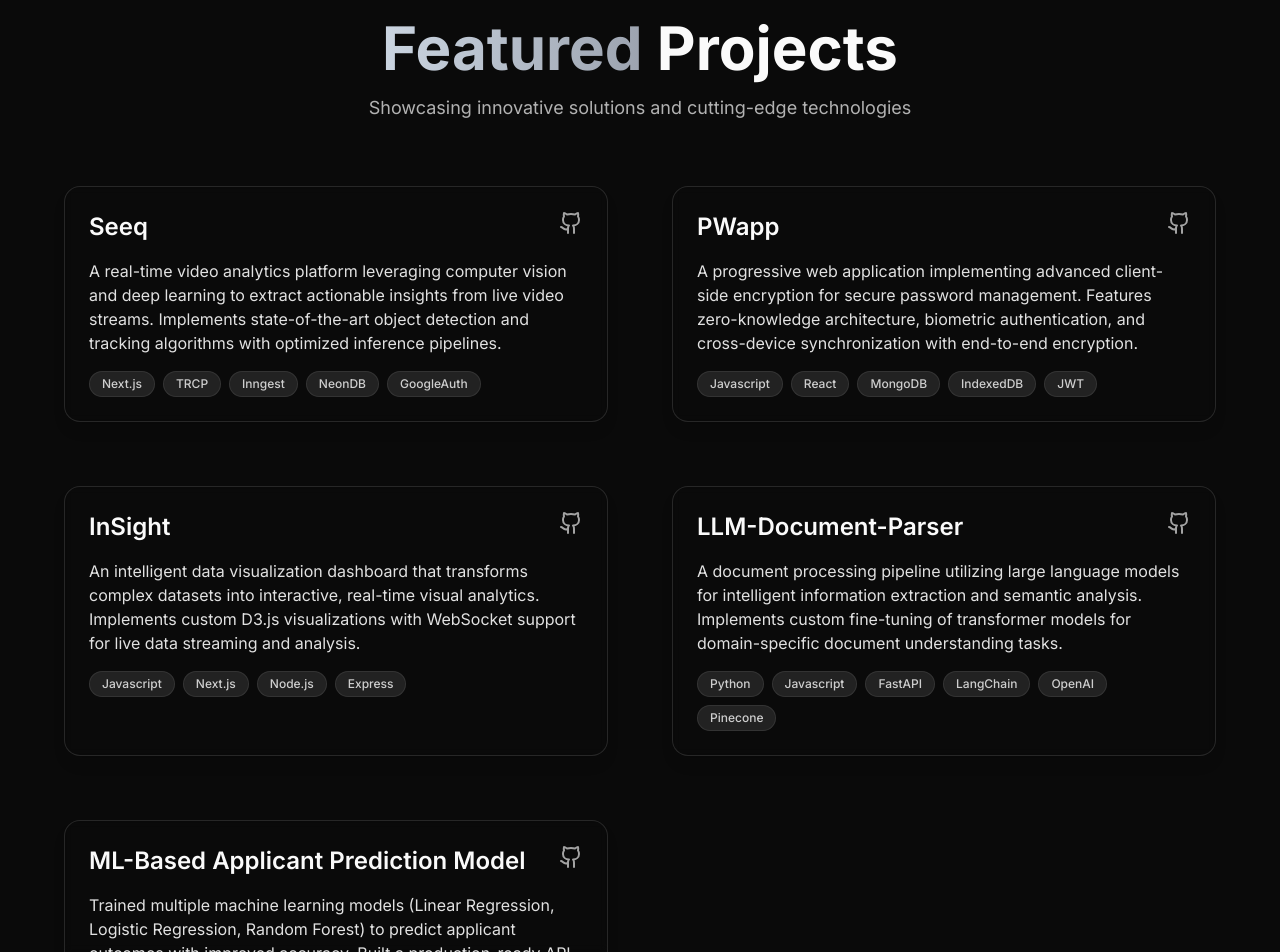
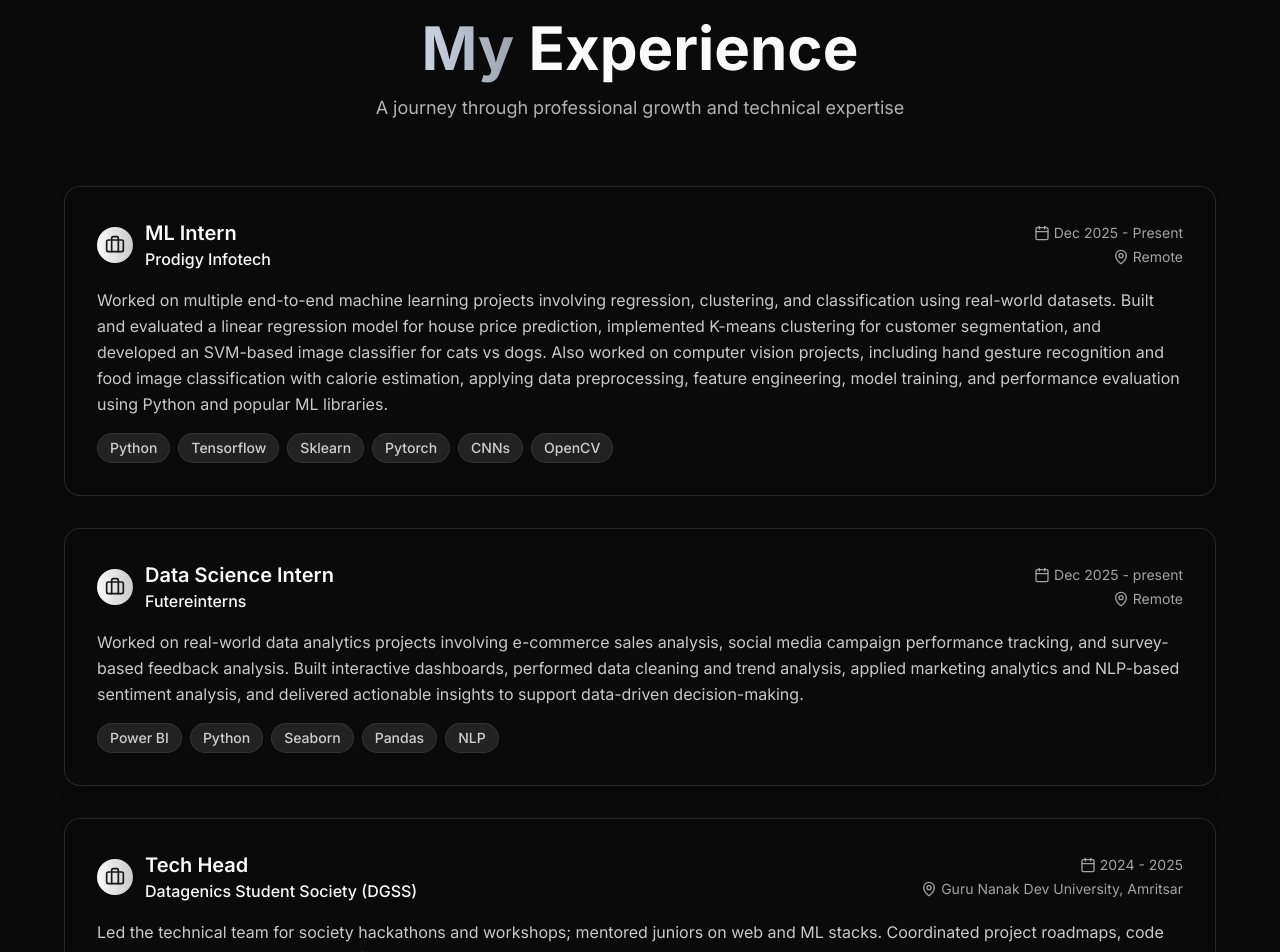
Before and after one commit to iVishav48/Portfolio, a Next.js app: page / in a window 1280 px wide. Shown: the part 1848-2800 px from the top of the page. Built offline with nearby package versions, Linux system fonts and the light colour scheme.

Commit message:
added experience section and uploaded updated resume.

```diff
--- a/src/app/page.tsx
+++ b/src/app/page.tsx
@@ -1,13 +1,13 @@
 import Header from "@/components/header";
 import Hero from "@/components/hero";
 import About from "@/components/about";
+import Experience from "@/components/experience";
 import { ClickSparkProvider } from "@/components/providers/click-spark-provider";
 import SocialSidebar from "@/components/ui/social-sidebar";
 import Projects from "@/components/projects";
 import Skills from "@/components/skill";
 import Contact from "@/components/contact";
 import Footer from "@/components/footer";
-
 
 export default function Home() {
   return (
@@ -22,6 +22,7 @@ export default function Home() {
         <SocialSidebar />
         <Hero />
         <About />
+        <Experience />
         <Projects />
         <Skills />
         <Contact />
--- a/src/components/about.tsx
+++ b/src/components/about.tsx
@@ -37,7 +37,7 @@ export default function About() {
         <motion.div
           initial={{ opacity: 0, y: 30 }}
           animate={isInView ? { opacity: 1, y: 0 } : { opacity: 0, y: 30 }}
-          transition={{ duration: 0.5 }}
+          transition={{ duration: 0.3 }}
           className="mb-16 text-center"
         >
           <h2 className="mb-4 text-4xl font-bold md:text-5xl lg:text-6xl">
@@ -54,7 +54,7 @@ export default function About() {
           <motion.div
             initial={{ opacity: 0, x: -30 }}
             animate={isInView ? { opacity: 1, x: 0 } : { opacity: 0, x: -30 }}
-            transition={{ duration: 0.5, delay: 0.1 }}
+            transition={{ duration: 0.3, delay: 0.05 }}
             className="space-y-6"
           >
             <h3 className="text-2xl font-semibold">Professional Journey</h3>
@@ -70,24 +70,26 @@ export default function About() {
               When I am not coding, you will find me exploring new technologies, contributing to open-source projects, or sharing knowledge with the developer community. I also enjoy improving myself in any way possible and enjoying my hobbies.
             </p>
 
-            <motion.a
-              href="/updated resume.pdf"
-              target="_blank"
-              rel="noopener noreferrer"
+            <motion.button
+              onClick={() => {
+                const element = document.querySelector("#projects");
+                if (element) {
+                  element.scrollIntoView({ behavior: "smooth" });
+                }
+              }}
               whileHover={{ scale: 1.05 }}
               whileTap={{ scale: 0.95 }}
-              className="group relative mt-6 inline-flex items-center gap-2 rounded-full bg-gradient-to-r from-primary to-primary/80 px-6 py-3 font-semibold text-primary-foreground transition-all hover:shadow-lg hover:shadow-primary/50"
+              className="group relative mt-6 inline-flex items-center gap-2 rounded-full border-2 border-primary/50 px-6 py-3 font-semibold text-foreground transition-all hover:scale-105 hover:border-primary hover:bg-primary/10"
             >
-              <Download className="h-5 w-5" />
-              Resume
+              View My Work
               <div className="absolute inset-0 -z-10 rounded-full bg-gradient-to-r from-primary/80 to-primary/60 opacity-0 transition-opacity group-hover:opacity-100" />
-            </motion.a>
+            </motion.button>
           </motion.div>
 
           <motion.div
             initial={{ opacity: 0, x: 30 }}
             animate={isInView ? { opacity: 1, x: 0 } : { opacity: 0, x: 30 }}
-            transition={{ duration: 0.5, delay: 0.15 }}
+            transition={{ duration: 0.3, delay: 0.1 }}
             className="space-y-6"
           >
             <h3 className="text-2xl font-semibold">What I Bring</h3>
--- a/src/components/contact.tsx
+++ b/src/components/contact.tsx
@@ -76,7 +76,7 @@ export default function Contact() {
     visible: {
       opacity: 1,
       transition: {
-        staggerChildren: 0.08,
+        staggerChildren: 0.05,
         delayChildren: 0.05,
         ease: [0.1, 0.1, 0.25, 1]
       }
@@ -95,11 +95,9 @@ export default function Contact() {
       scale: 1,
       transition: {
         type: "spring",
-        stiffness: 100,
+        stiffness: 150,
         damping: 20,
-        mass: 0.8,
-        velocity: 0,
-        restDelta: 0.001
+        mass: 0.8
       }
     }
   };
@@ -107,8 +105,8 @@ export default function Contact() {
   const leftPanelVariants = {
     hidden: {
       opacity: 0,
-      x: -60,
-      rotateY: -10
+      x: -40,
+      rotateY: -5
     },
     visible: {
       opacity: 1,
@@ -116,11 +114,9 @@ export default function Contact() {
       rotateY: 0,
       transition: {
         type: "spring",
-        stiffness: 80,
-        damping: 25,
-        mass: 0.9,
-        velocity: 0,
-        restDelta: 0.001
+        stiffness: 150,
+        damping: 20,
+        mass: 0.8
       }
     }
   };
@@ -128,8 +124,8 @@ export default function Contact() {
   const rightPanelVariants = {
     hidden: {
       opacity: 0,
-      x: 60,
-      rotateY: 10
+      x: 40,
+      rotateY: 5
     },
     visible: {
       opacity: 1,
@@ -137,12 +133,10 @@ export default function Contact() {
       rotateY: 0,
       transition: {
         type: "spring",
-        stiffness: 80,
-        damping: 25,
-        mass: 0.9,
-        velocity: 0,
-        restDelta: 0.001,
-        delay: 0.02
+        stiffness: 150,
+        damping: 20,
+        mass: 0.8,
+        delay: 0.03
       }
     }
   };
@@ -159,11 +153,9 @@ export default function Contact() {
       scale: 1,
       transition: {
         type: "spring",
-        stiffness: 90,
+        stiffness: 130,
         damping: 22,
-        mass: 0.8,
-        velocity: 0,
-        restDelta: 0.001
+        mass: 0.8
       }
     }
   };
@@ -180,11 +172,9 @@ export default function Contact() {
       scale: 1,
       transition: {
         type: "spring",
-        stiffness: 110,
+        stiffness: 150,
         damping: 20,
-        mass: 0.7,
-        velocity: 0,
-        restDelta: 0.001
+        mass: 0.7
       }
     }
   };
@@ -270,7 +260,7 @@ export default function Contact() {
           </h2>
           <motion.p
             variants={headingVariants}
-            transition={{ delay: 0.02 }}
+            transition={{ delay: 0.005 }}
             className="mx-auto max-w-2xl text-lg text-foreground/70"
           >
             Have a project in mind or just want to chat? Feel free to reach out!
@@ -304,7 +294,7 @@ export default function Contact() {
               </motion.h3>
               <motion.p
                 variants={cardVariants}
-                transition={{ delay: 0.01 }}
+                transition={{ delay: 0.003 }}
                 className="mb-6 text-sm text-foreground/70"
               >
                 Fill out the form below and I&apos;ll get back to you as soon as possible.
@@ -365,7 +355,7 @@ export default function Contact() {
 
                 <motion.button
                   variants={cardVariants}
-                  transition={{ delay: 0.02, type: "spring", stiffness: 400, damping: 25 }}
+                  transition={{ delay: 0.005, type: "spring", stiffness: 400, damping: 25 }}
                   type="submit"
                   whileHover={{ scale: status === "loading" ? 1 : 1.03 }}
                   whileTap={{ scale: status === "loading" ? 1 : 0.97 }}
@@ -478,7 +468,7 @@ aa                  <div className="flex items-center gap-2">
 
             <motion.div
               variants={cardVariants}
-              transition={{ delay: 0.03 }}
+              transition={{ delay: 0.01 }}
               whileHover={{
                 scale: 1.02,
                 y: -4,
--- /dev/null
+++ b/src/components/experience.tsx
@@ -0,0 +1,165 @@
+"use client";
+
+import { motion } from "framer-motion";
+import { useInView } from "framer-motion";
+import { useRef } from "react";
+import { Calendar, MapPin, Briefcase } from "lucide-react";
+
+const experiences = [
+  {
+    title: "ML Intern",
+    company: "Prodigy Infotech",
+    location: "Remote",
+    period: "Dec 2025 - Present",
+    description: "Worked on multiple end-to-end machine learning projects involving regression, clustering, and classification using real-world datasets. Built and evaluated a linear regression model for house price prediction, implemented K-means clustering for customer segmentation, and developed an SVM-based image classifier for cats vs dogs. Also worked on computer vision projects, including hand gesture recognition and food image classification with calorie estimation, applying data preprocessing, feature engineering, model training, and performance evaluation using Python and popular ML libraries.",
+    technologies: ["Python", "Tensorflow", "Sklearn", "Pytorch", "CNNs", "OpenCV"]
+  },
+  {
+    title: "Data Science Intern",
+    company: "Futereinterns",
+    location: "Remote",
+    period: "Dec 2025 - present",
+    description: "Worked on real-world data analytics projects involving e-commerce sales analysis, social media campaign performance tracking, and survey-based feedback analysis. Built interactive dashboards, performed data cleaning and trend analysis, applied marketing analytics and NLP-based sentiment analysis, and delivered actionable insights to support data-driven decision-making.",
+    technologies: ["Power BI", "Python", "Seaborn", "Pandas", "NLP"]
+  },
+  {
+    title: "Tech Head",
+    company: "Datagenics Student Society (DGSS)",
+    location: "Guru Nanak Dev University, Amritsar",
+    period: "2024 - 2025",
+    description: "Led the technical team for society hackathons and workshops; mentored juniors on web and ML stacks. Coordinated project roadmaps, code reviews and deployment pipelines for student projects.",
+    technologies: ["Leadership", "Teamship", "JavaScript", "Python", "SQL"]
+  }
+];
+
+export default function Experience() {
+  const ref = useRef(null);
+  const isInView = useInView(ref, { once: false, margin: "-100px" });
+
+  const containerVariants = {
+    hidden: { opacity: 0 },
+    visible: {
+      opacity: 1,
+      transition: {
+        staggerChildren: 0.05,
+        delayChildren: 0.05
+      }
+    }
+  };
+
+  const itemVariants = {
+    hidden: {
+      opacity: 0,
+      y: 30,
+      scale: 0.98
+    },
+    visible: {
+      opacity: 1,
+      y: 0,
+      scale: 1,
+      transition: {
+        type: "spring",
+        stiffness: 150,
+        damping: 20,
+        duration: 0.3
+      }
+    }
+  };
+
+  return (
+    <section
+      id="experience"
+      ref={ref}
+      className="relative min-h-screen px-6 py-24"
+    >
+      <div className="container mx-auto max-w-6xl">
+        <motion.div
+          initial={{ opacity: 0, y: 30 }}
+          animate={isInView ? { opacity: 1, y: 0 } : { opacity: 0, y: 30 }}
+          transition={{ duration: 0.3 }}
+          className="mb-16 text-center"
+        >
+          <h2 className="mb-4 text-4xl font-bold md:text-5xl lg:text-6xl">
+            <span className="bg-gradient-to-r from-slate-300 to-gray-400 bg-clip-text text-transparent">
+              My
+            </span>{" "}
+            <span className="text-foreground">Experience</span>
+          </h2>
+          <p className="mx-auto max-w-2xl text-lg text-foreground/70">
+            A journey through professional growth and technical expertise
+          </p>
+        </motion.div>
+
+        <motion.div
+          variants={containerVariants}
+          initial="hidden"
+          animate={isInView ? "visible" : "hidden"}
+          className="space-y-8"
+        >
+          {experiences.map((experience, index) => (
+            <motion.div
+              key={index}
+              variants={itemVariants}
+              whileHover={{
+                scale: 1.02,
+                y: -5,
+                transition: {
+                  type: "spring",
+                  stiffness: 400,
+                  damping: 15,
+                  duration: 0
+                }
+              }}
+              className="group relative rounded-2xl border border-border/50 bg-card/80 backdrop-blur-sm p-6 sm:p-8 transition-all duration-0 hover:border-primary/50 hover:bg-card/90 shadow-lg"
+            >
+              {/* Glow Effect */}
+              <div className="absolute -inset-0.5 bg-gradient-to-r from-slate-500/20 via-gray-500/30 to-slate-500/20 rounded-2xl opacity-0 group-hover:opacity-100 blur-xl transition-opacity duration-50 -z-10" />
+
+              <div className="relative z-10">
+                <div className="flex flex-col sm:flex-row sm:items-center sm:justify-between mb-4">
+                  <div className="flex items-center gap-3 mb-2 sm:mb-0">
+                    <div className="rounded-full bg-gradient-to-r from-primary to-primary/80 p-2">
+                      <Briefcase className="h-5 w-5 text-primary-foreground" />
+                    </div>
+                    <div>
+                      <h3 className="text-xl font-semibold text-foreground">
+                        {experience.title}
+                      </h3>
+                      <p className="text-primary font-medium">{experience.company}</p>
+                    </div>
+                  </div>
+
+                  <div className="flex flex-col sm:items-end text-sm text-muted-foreground">
+                    <div className="flex items-center gap-1 mb-1">
+                      <Calendar className="h-4 w-4" />
+                      <span>{experience.period}</span>
+                    </div>
+                    <div className="flex items-center gap-1">
+                      <MapPin className="h-4 w-4" />
+                      <span>{experience.location}</span>
+                    </div>
+                  </div>
+                </div>
+
+                <p className="text-foreground/80 leading-relaxed mb-4">
+                  {experience.description}
+                </p>
+
+                <div className="flex flex-wrap gap-2">
+                  {experience.technologies.map((tech, techIndex) => (
+                    <span
+                      key={techIndex}
+                      className="rounded-full border border-border/50 bg-primary/10 px-3 py-1 text-sm font-medium text-primary/80"
+                    >
+                      {tech}
+                    </span>
+                  ))}
+                </div>
+              </div>
+            </motion.div>
+          ))}
+        </motion.div>
+      </div>
+    </section>
+  );
+}
--- a/src/components/header.tsx
+++ b/src/components/header.tsx
@@ -8,6 +8,7 @@ import { Moon, Sun, Menu, X } from "lucide-react";
 const navLinks = [
   { name: "Home", href: "#home" },
   { name: "About", href: "#about" },
+  { name: "Experience", href: "#experience" },
   { name: "Projects", href: "#projects" },
   { name: "Skills", href: "#skills" },
   { name: "Contact", href: "#contact" },
@@ -126,7 +127,7 @@ export default function Header() {
         {/* Right: Resume + Theme toggle + Mobile menu */}
         <div className="ml-auto flex items-center justify-end gap-2 sm:gap-3">
           <a
-            href="/updated resume.pdf"
+            href="/updated_resume.pdf"
             target="_blank"
             rel="noopener noreferrer"
             className="hidden rounded-full border border-border/50 px-3 py-1.5 text-sm font-medium text-foreground transition-all hover:border-primary/50 hover:bg-primary/10 md:inline-flex"
--- a/src/components/projects.tsx
+++ b/src/components/projects.tsx
@@ -12,10 +12,10 @@ const projects = [
     githubUrl: "https://github.com/iVishav48/Seeq"
   },
   {
-    title: "PWapp",
-    description: "A progressive web application implementing advanced client-side encryption for secure password management. Features zero-knowledge architecture, biometric authentication, and cross-device synchronization with end-to-end encryption.",
-    technologies: ["Javascript", "React", "MongoDB", "IndexedDB", "JWT"],
-    githubUrl: "https://github.com/iVishav48/PWapp"
+    title: "ML-Based Applicant Prediction Model",
+    description: "Trained multiple machine learning models (Linear Regression, Logistic Regression, Random Forest) to predict applicant outcomes with improved accuracy. Built a production-ready API endpoint and developed a responsive TypeScript-based web interface that displays results with a clean, user-friendly UI.",
+    technologies: ["Python","Javascript", "FastAPI" , "Pandas", "NumPy", "Scikit-learn"],
+    githubUrl: "https://github.com/iVishav48/Job_prediction-ML-model-"
   },
   {
     title: "InSight",
@@ -30,10 +30,10 @@ const projects = [
     githubUrl: "https://github.com/iVishav48/LLM-Document-parser"
   },
     {
-    title: "ML-Based Applicant Prediction Model",
-    description: "Trained multiple machine learning models (Linear Regression, Logistic Regression, Random Forest) to predict applicant outcomes with improved accuracy. Built a production-ready API endpoint and developed a responsive TypeScript-based web interface that displays results with a clean, user-friendly UI.",
-    technologies: ["Python","Javascript", "FastAPI" , "Pandas", "NumPy", "Scikit-learn"],
-    githubUrl: "https://github.com/iVishav48/Job_prediction-ML-model-"
+    title: "PWapp",
+    description: "A progressive web application implementing advanced client-side encryption for secure password management. Features zero-knowledge architecture, biometric authentication, and cross-device synchronization with end-to-end encryption.",
+    technologies: ["Javascript", "React", "MongoDB", "IndexedDB", "JWT"],
+    githubUrl: "https://github.com/iVishav48/PWapp"
   }
 ];
 
@@ -51,7 +51,7 @@ export default function Projects() {
         <motion.div
           initial={{ opacity: 0, y: 30 }}
           animate={isInView ? { opacity: 1, y: 0 } : { opacity: 0, y: 30 }}
-          transition={{ duration: 0.5 }}
+          transition={{ duration: 0.3 }}
           className="mb-16 text-center"
         >
           <h2 className="mb-4 text-4xl font-bold md:text-5xl lg:text-6xl">
@@ -72,11 +72,11 @@ export default function Projects() {
               initial={{ opacity: 0, y: 30 }}
               animate={isInView ? { opacity: 1, y: 0 } : { opacity: 0, y: 30 }}
               transition={{
-                duration: 0.5,
-                delay: 0.1 + index * 0.05,
+                duration: 0.3,
+                delay: 0.05 + index * 0.03,
                 type: "spring",
-                stiffness: 400,
-                damping: 25
+                stiffness: 150,
+                damping: 20
               }}
               whileHover={{
                 scale: 1.02,
@@ -85,7 +85,8 @@ export default function Projects() {
                   type: "spring",
                   stiffness: 400,
                   damping: 25,
-                  mass: 0.5
+                  mass: 0.2,
+                  duration: 0.1
                 }
               }}
               whileTap={{
--- a/src/components/skill.tsx
+++ b/src/components/skill.tsx
@@ -59,7 +59,7 @@ export default function Skills() {
       opacity: 1,
       transition: {
         staggerChildren: 0.05,
-        delayChildren: 0.1
+        delayChildren: 0.05
       }
     }
   };
@@ -74,9 +74,9 @@ export default function Skills() {
       y: 0,
       transition: {
         type: "spring",
-        stiffness: 120,
-        damping: 18,
-        duration: 0.5
+        stiffness: 200,
+        damping: 20,
+        duration: 0.3
       }
     }
   };
@@ -93,9 +93,9 @@ export default function Skills() {
       scale: 1,
       transition: {
         type: "spring",
-        stiffness: 120,
-        damping: 18,
-        duration: 0.5
+        stiffness: 200,
+        damping: 20,
+        duration: 0.3
       }
     }
   };
@@ -103,18 +103,16 @@ export default function Skills() {
   const skillVariants = {
     hidden: {
       opacity: 0,
-      y: 20,
-      rotateX: -10
+      y: 20
     },
     visible: {
       opacity: 1,
       y: 0,
-      rotateX: 0,
       transition: {
         type: "spring",
-        stiffness: 180,
-        damping: 12,
-        duration: 0.4
+        stiffness: 250,
+        damping: 15,
+        duration: 0.2
       }
     }
   };
@@ -144,7 +142,7 @@ export default function Skills() {
             variants={headingVariants}
             initial="hidden"
             animate={isInView ? "visible" : "hidden"}
-            transition={{ delay: 0.1 }}
+            transition={{ delay: 0.02 }}
             className="mx-auto max-w-2xl text-lg text-foreground/70"
           >
             A comprehensive toolkit for building modern, scalable applications
@@ -171,18 +169,8 @@ export default function Skills() {
                   mass: 0.5
                 }
               }}
-              whileTap={{
-                scale: 0.98,
-                transition: {
-                  type: "spring",
-                  stiffness: 600,
-                  damping: 30
-                }
-              }}
               className="group relative rounded-2xl border border-border bg-card/80 backdrop-blur-sm p-6 transition-colors duration-200 hover:border-border hover:bg-card/90 shadow-lg"
             >
-              {/* Glow Effect */}
-              <div className="absolute -inset-0.5 bg-gradient-to-r from-slate-500/20 via-gray-500/30 to-slate-500/20 rounded-2xl opacity-0 group-hover:opacity-100 blur-xl transition-opacity duration-300 -z-10" />
 
               <div className="relative z-10">
                 <motion.h3
@@ -209,18 +197,8 @@ export default function Skills() {
                           mass: 0.5
                         }
                       }}
-                      whileTap={{
-                        scale: 0.95,
-                        transition: {
-                          type: "spring",
-                          stiffness: 600,
-                          damping: 30
-                        }
-                      }}
                       className="group/skill relative rounded-2xl border border-border bg-card/50 p-4 backdrop-blur-sm transition-colors duration-200 hover:border-primary/50 hover:bg-primary/10 cursor-pointer"
                     >
-                      {/* Skill Glow Effect */}
-                      <div className="absolute -inset-0.5 bg-gradient-to-r from-slate-400/10 via-gray-400/20 to-slate-400/10 rounded-2xl opacity-0 group-hover/skill:opacity-100 blur-lg transition-opacity duration-300 -z-10" />
 
                       <div className="relative z-10 flex flex-col">
                         <span className="text-foreground font-semibold text-base whitespace-nowrap">
```
Also changed, not shown: src/components/hero.tsx (+17 -10 lines), 2 other files (tests, documents, lock files or other folders).
